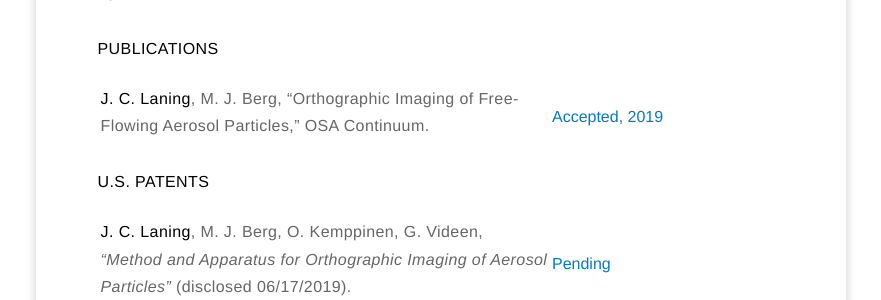
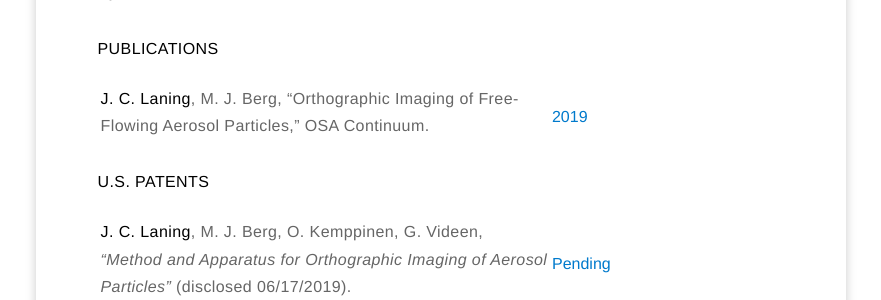
Before and after one commit to jamolnng/jamolnng.github.io, a Jekyll site: the page built from cv.html, in a window 1280 px wide and 900 px high, scrolled down 921 px. Shown: the part 152-452 px from the top of the window, without its empty margins (199-1080 px from the left). Built offline with Jekyll 4.4.1, drawn with Linux system fonts in a browser that asks for light colours; nearby versions of some CDN libraries; library files that are not in the unit come from our copies.

Commit message:
published

```diff
--- a/cv.html
+++ b/cv.html
@@ -58,8 +58,7 @@ title: CV
                 <strong>The Charles Stark Draper Laboratory, Inc.</strong><br />
                 <em>Systems Engineer Intern</em><br />
                 Responsible for designing and implement abstract testing interface between hardware and simulated fault
-                tolerant
-                systems.
+                tolerant systems.
             </p>
         </td>
         <td width="34%"> January 2018 &ndash; July 2018</td>
@@ -70,12 +69,11 @@ title: CV
     <tr>
         <td>
             <p id="myp">
-                <strong>J. C. Laning</strong>, M. J. Berg, “Orthographic Imaging of Free-Flowing Aerosol Particles,”
-                OSA
+                <strong>J. C. Laning</strong>, M. J. Berg, “Orthographic Imaging of Free-Flowing Aerosol Particles,” OSA
                 Continuum.
             </p>
         </td>
-        <td width="34%">Accepted, 2019</td>
+        <td width="34%">2019</td>
     </tr>
 </table>
 <p><strong>U.S. PATENTS</strong></p>
--- a/index.html
+++ b/index.html
@@ -22,7 +22,7 @@ title: Home
 	<ul>
 		<li><a href="https://jlaning.com/assets/docs/orthographic_imaging_of_free_flowing_aerosol_particles.pdf">J. C.
 				Laning, M. J. Berg, "Orthographic imaging of free-flowing
-				aerosol particles," OSA Continuum (accepted, 2019).</a></li>
+				aerosol particles," OSA Continuum (2019).</a></li>
 		<li><a href="https://jlaning.com/assets/docs/digital_olography_unlocking_the_mysteries_of_aerosols.pdf">Digital
 				Holography: Unlocking the mysteries of aerosols</a>
 		</li>
```
